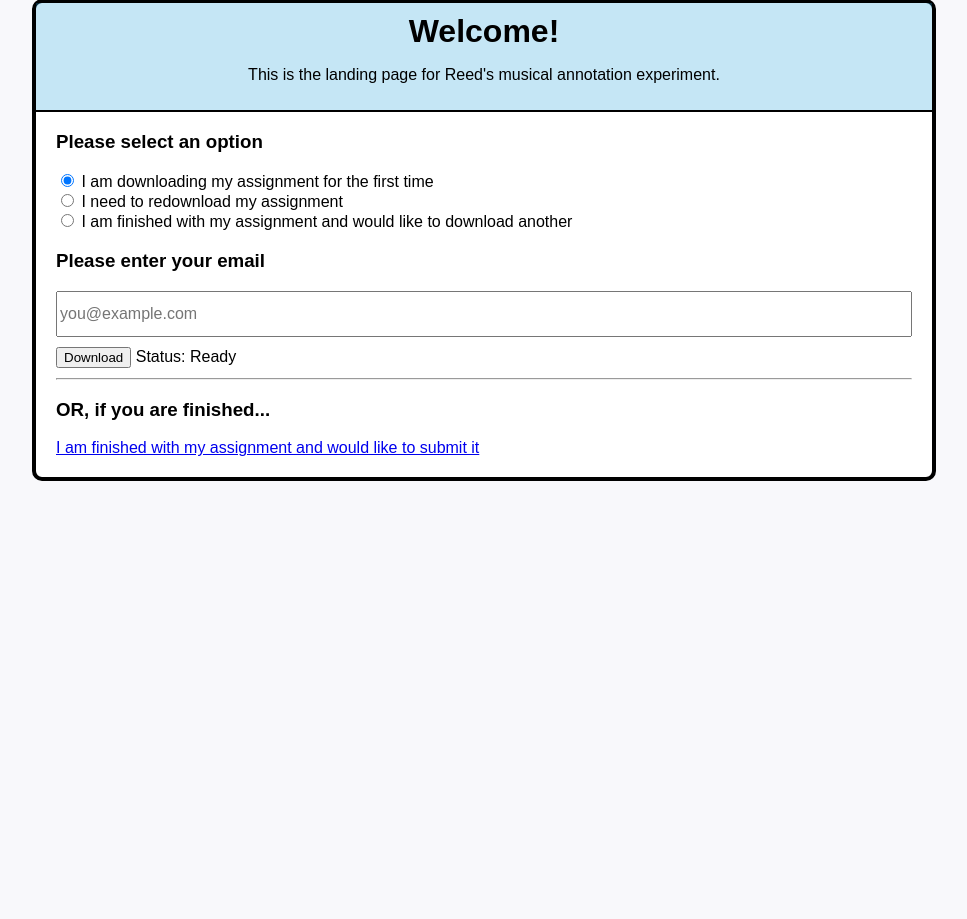
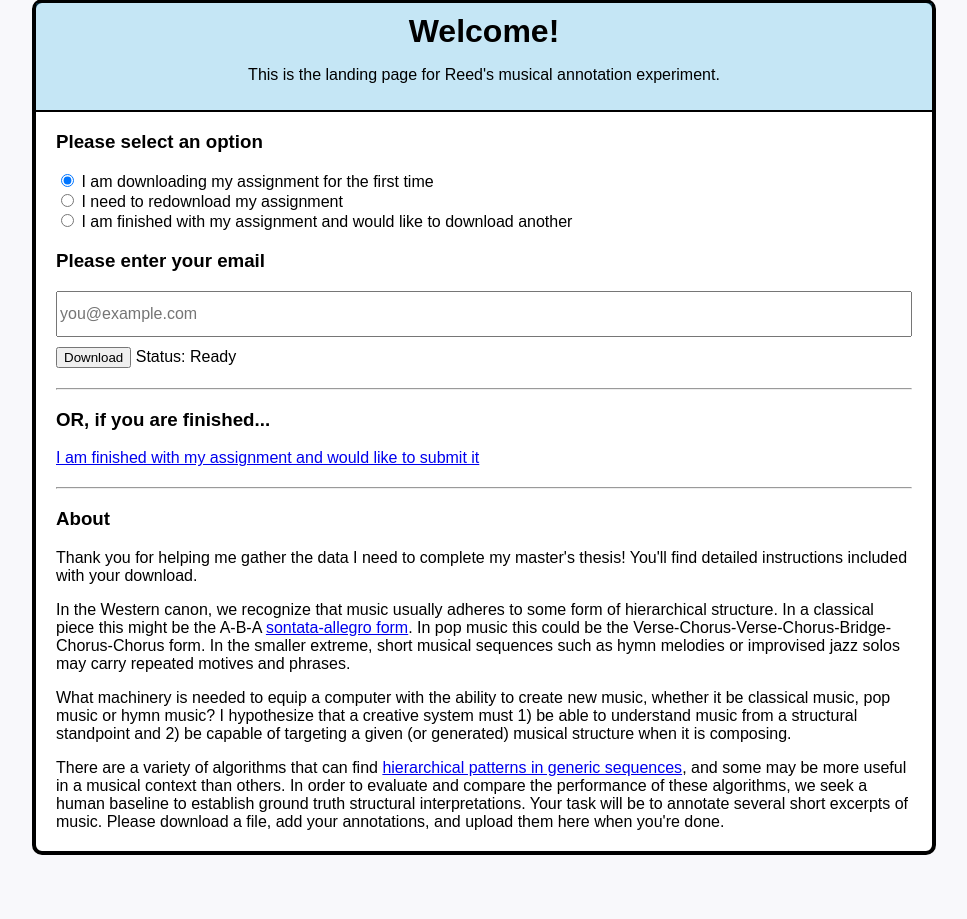
Before and after one commit to rjp9/music-assignment, a Flask app: page / in a window 1280 px wide. Shown: the part 65-984 px from the top of the page, without its empty margins (156-1123 px from the left). Before the commit the page ends 546 px from the top, so only its background shows below. Run offline with Flask 2, Linux system fonts and the light colour scheme.

Commit message:
added about section

```diff
--- a/static/style.css
+++ b/static/style.css
@@ -131,3 +131,7 @@ div.email {
         display: inline;
     }
 }
+
+hr {
+    margin-top: 20px;
+}
--- a/templates/index.html
+++ b/templates/index.html
@@ -10,9 +10,7 @@
     <div id="container">
         <div id="header">
             <h1>Welcome!</h1>
-            <p>
-                This is the landing page for Reed's musical annotation experiment.
-            </p>
+            <p>This is the landing page for Reed's musical annotation experiment.</p>
         </div>
         <div id="content">
             <div>
@@ -49,7 +47,14 @@
                     <a href="/upload">I am finished with my assignment and would like to submit it</a>
                 </div>
             </div>
-
+            <hr>
+            <div>
+                <h3>About</h3>
+                <p>Thank you for helping me gather the data I need to complete my master's thesis! You'll find detailed instructions included with your download.</p>
+                <p>In the Western canon, we recognize that music usually adheres to some form of hierarchical structure. In a classical piece this might be the A-B-A <a href="https://en.wikipedia.org/wiki/Sonata_form">sontata-allegro form</a>. In pop music this could be the Verse-Chorus-Verse-Chorus-Bridge-Chorus-Chorus form. In the smaller extreme, short musical sequences such as hymn melodies or improvised jazz solos may carry repeated motives and phrases.</p>
+                <p>What machinery is needed to equip a computer with the ability to create new music, whether it be classical music, pop music or hymn music? I hypothesize that a creative system must 1) be able to understand music from a structural standpoint and 2) be capable of targeting a given (or generated) musical structure when it is composing.</p>
+                <p>There are a variety of algorithms that can find <a href="https://en.wikipedia.org/wiki/Sequitur_algorithm">hierarchical patterns in generic sequences</a>, and some may be more useful in a musical context than others. In order to evaluate and compare the performance of these algorithms, we seek a human baseline to establish ground truth structural interpretations. Your task will be to annotate several short excerpts of music. Please download a file, add your annotations, and upload them here when you're done.</p>
+            </div>
         </div>
     </div>
   </body>
```
